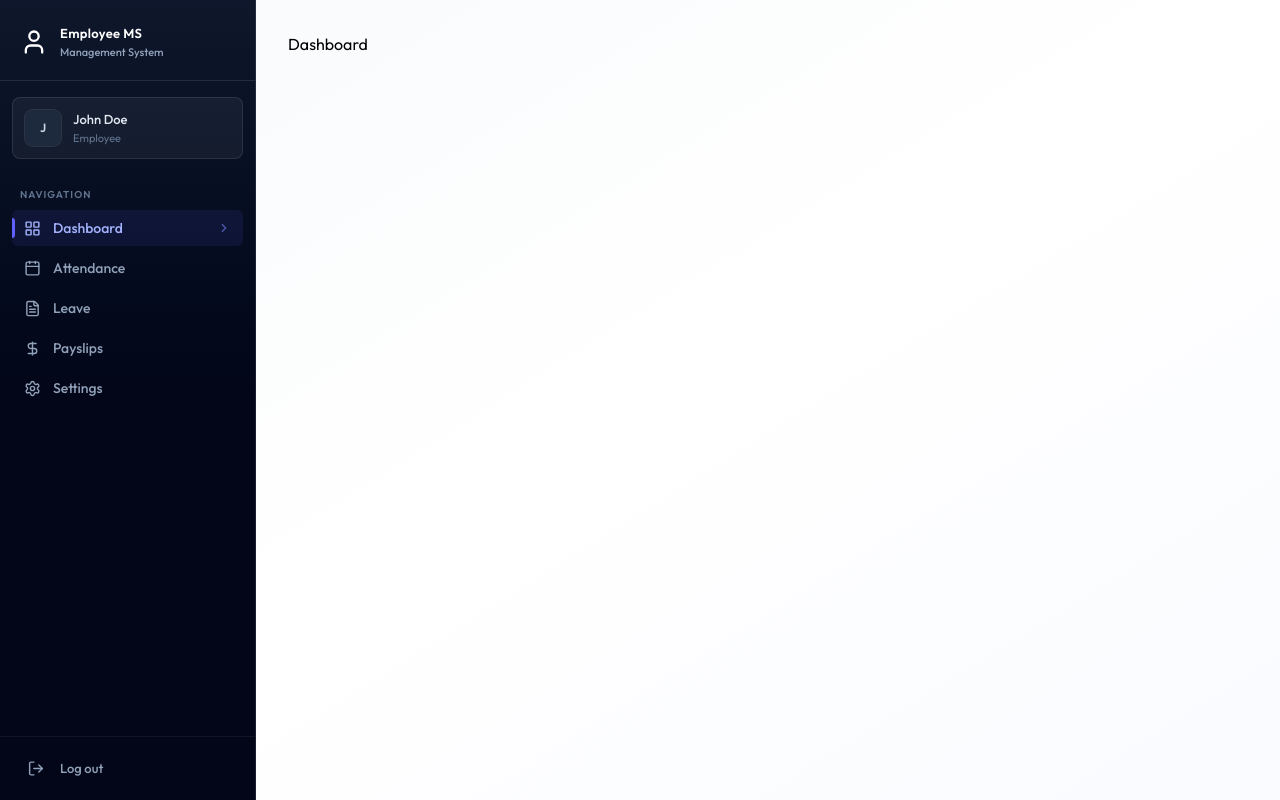
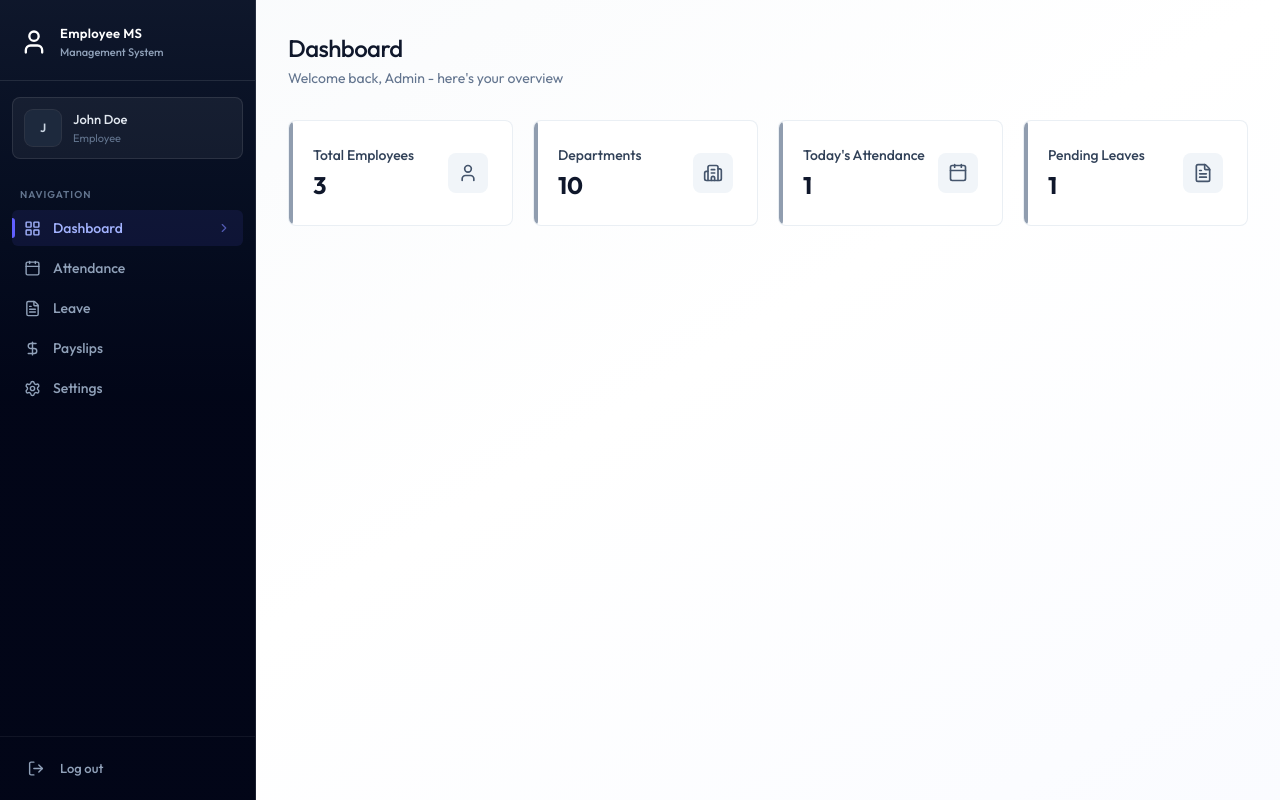
Before and after one commit to manojLovesCoding/EMS, a React (Vite) app in the folder client/: page /dashboard in a window 1280 px wide. Built offline with nearby package versions, Linux system fonts and the light colour scheme.

Commit message:
feat(dashboard): add admin and employee dashboard components

```diff
--- /dev/null
+++ b/client/src/components/AdminDashboard.jsx
@@ -0,0 +1,66 @@
+import {
+  Building2Icon,
+  CalendarIcon,
+  FileTextIcon,
+  UserIcon,
+} from "lucide-react";
+import React from "react";
+
+const AdminDashboard = ({ data }) => {
+  const stats = [
+    {
+      icon: UserIcon,
+      value: data.totalEmployees,
+      label: "Total Employees",
+      description: "Active workforce",
+    },
+    {
+      icon: Building2Icon,
+      value: data.totalDepartments,
+      label: "Departments",
+      description: "Organization units",
+    },
+    {
+      icon: CalendarIcon,
+      value: data.todayAttendance,
+      label: "Today's Attendance",
+      description: "Checked in today",
+    },
+    {
+      icon: FileTextIcon,
+      value: data.pendingLeaves,
+      label: "Pending Leaves",
+      description: "Awaiting approval",
+    },
+  ];
+  return (
+    <div className="animate-fade-in">
+      <div className="page-header">
+        <h1 className="page-title">Dashboard</h1>
+        <p className="page-subtitle">
+          Welcome back, Admin - here's your overview
+        </p>
+      </div>
+
+      <div className="grid grid-cols-1 sm:grid-cols-2 lg:grid-cols-4 gap-4 sm:gap-5 mb-8">
+        {stats.map((s) => (
+          <div
+            key={s.label}
+            className="card card-hover p-5 sm:p-6 relative overflow-hidden group flex items-center justify-between "
+          >
+            <div>
+              <div className="absolute left-0 top-0 bottom-0 w-1 rounded-r-full bg-slate-500/70 group-hover:bg-indigo-500/70 " />
+              <p className="text-sm font-medium text-slate-700">{s.label}</p>
+              <p className="text-2xl font-bold text-slate-900 mt-1  ">
+                {s.value}
+              </p>
+            </div>
+            <s.icon className="size-10 p-2.5 rounded-lg bg-slate-100 text-slate-600 group-hover:bg-indigo-50 group-hover:text-indigo-600 transition-colors" />
+          </div>
+        ))}
+      </div>
+    </div>
+  );
+};
+
+export default AdminDashboard;
--- /dev/null
+++ b/client/src/components/EmployeeDashboard.jsx
@@ -0,0 +1,78 @@
+import {
+  ArrowRightIcon,
+  CalendarIcon,
+  DollarSignIcon,
+  FileTextIcon,
+} from "lucide-react";
+import { Link } from "react-router-dom";
+
+const EmployeeDashboard = ({ data }) => {
+  const emp = data.employee;
+  const cards = [
+    {
+      icon: CalendarIcon,
+      value: data.currentMonthAttendance,
+      title: "Days Present",
+      subtitle: "This month",
+    },
+    {
+      icon: FileTextIcon,
+      value: data.pendingLeaves,
+      title: "Pending Leaves",
+      subtitle: "Awaiting approval",
+    },
+    {
+      icon: DollarSignIcon,
+      value: data.latestPayslip
+        ? `$${data.latestPayslip.netSalary?.toLocaleString()}`
+        : "N/A",
+      title: "Latest Payslip",
+      subtitle: "Most recent payout",
+    },
+  ];
+  return (
+    <div className="animate-fade-in">
+      <div className="page-header">
+        <h1 className="page-title">Welcome, {emp?.firstName}! </h1>
+        <p className="page-subtitle">
+          {emp?.position} - {emp?.department || "No Department"}
+        </p>
+      </div>
+
+      <div className="grid grid-cols-1 sm:grid-cols-3 gap-4 sm:gap-5 mb-8">
+        {cards.map((card, index) => (
+          <div
+            key={index}
+            className="card card-hover p-5 sm:p-6 relative overflow-hidden group flex items-center justify-between "
+          >
+            <div>
+              <div className="absolute left-0 top-0 bottom-0 w-1 rounded-r-full bg-slate-500/70 group-hover:bg-indigo-500/70 " />
+              <p className="text-sm font-medium text-slate-700">{card.title}</p>
+              <p className="text-2xl font-bold text-slate-900 mt-1  ">
+                {card.value}
+              </p>
+            </div>
+            <card.icon className="size-10 p-2.5 rounded-lg bg-slate-100 text-slate-600 group-hover:bg-indigo-50 group-hover:text-indigo-600 transition-colors" />
+          </div>
+        ))}
+      </div>
+
+      <div className="flex flex-col sm:flex-row gap-3  ">
+        <Link
+          to="/attendence"
+          className="btn-primary text-center inline-flex items-center justify-center gap-2 "
+        >
+          Mark Attendance <ArrowRightIcon className="w-4 h-4" />
+        </Link>
+        <Link
+          to="/leave"
+          className="btn-secondary text-center inline-flex items-center"
+        >
+          Apply for Leaves
+        </Link>
+      </div>
+    </div>
+  );
+};
+
+export default EmployeeDashboard;
--- /dev/null
+++ b/client/src/components/Loading.jsx
@@ -0,0 +1,11 @@
+import React from "react";
+
+const Loading = () => {
+  return (
+    <div className="flex justify-center h-screen items-center">
+      <div className="animate-spin size-8 border-2 border-indigo-600 border-t-transparent rounded-full"></div>
+    </div>
+  );
+};
+
+export default Loading;
--- a/client/src/pages/Dashboard.jsx
+++ b/client/src/pages/Dashboard.jsx
@@ -1,7 +1,33 @@
+import { useEffect, useState } from "react";
+import {
+  dummyAdminDashboardData,
+  dummyEmployeeDashboardData,
+} from "../assets/assets";
+import Loading from "../components/Loading";
+import EmployeeDashboard from "../components/EmployeeDashboard";
+import AdminDashboard from "../components/AdminDashboard";
+
 const Dashboard = () => {
-  return (
-    <div>Dashboard</div>
-  )
-}
+  const [data, setData] = useState(null);
+  const [loading, setLoading] = useState(true);
 
-export default Dashboard
+  useEffect(() => {
+    //setData(dummyEmployeeDashboardData);
+    setData(dummyAdminDashboardData);
+    setTimeout(() => setLoading(false), 1000);
+  }, []);
+
+  if (loading) return <Loading />;
+  if (!data)
+    return (
+      <p className="text-center text-slate-500">Failed to load dashboard</p>
+    );
+
+  if (data.role === "ADMIN") {
+    return <AdminDashboard data={data} />;
+  } else {
+    return <EmployeeDashboard data={data} />;
+  }
+};
+
+export default Dashboard;
```
